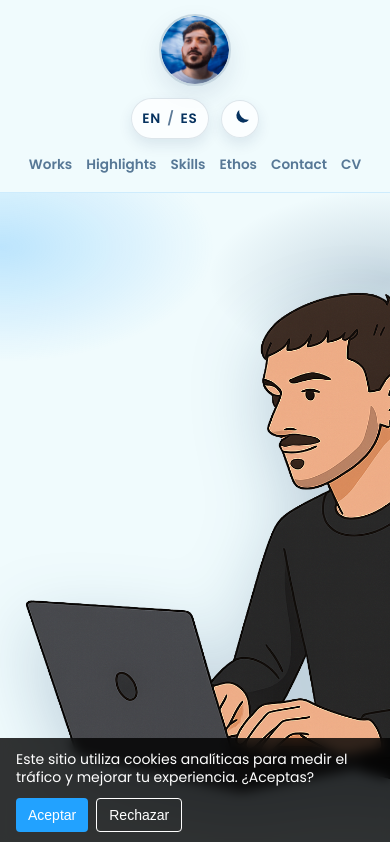
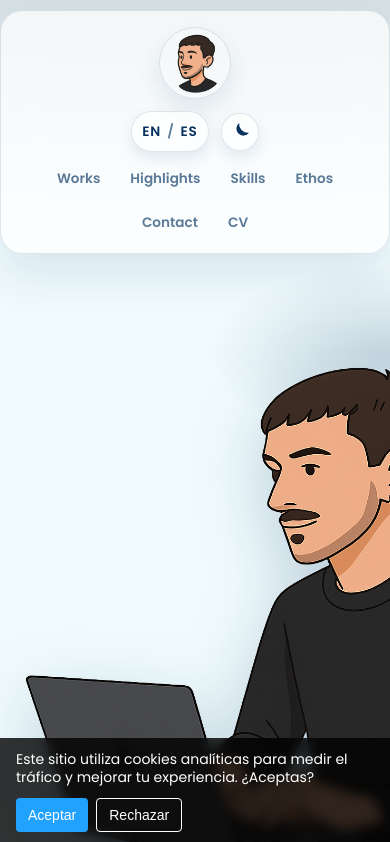
Before and after one commit to cero-vivo/luis-espinoza-porfolio, a Next.js app: page /en in a window 390 px wide. Shown: the top 842 px of the page. Built offline with nearby package versions, Linux system fonts and the light colour scheme.

Commit message:
Refactor code structure for improved readability and maintainability

```diff
--- a/components/pages/landing/landing.module.css
+++ b/components/pages/landing/landing.module.css
@@ -23,7 +23,7 @@
     position: absolute;
     inset: -160px -40% auto;
     height: 320px;
-    background: radial-gradient(55% 60% at 20% 40%, rgba(34, 162, 255, 0.25) 0%, rgba(34, 162, 255, 0) 60%),
+    background: radial-gradient(0% 0% at 20% 40%, rgba(34, 162, 255, 0.25) 0%, rgba(34, 162, 255, 0) 60%),
                 radial-gradient(40% 40% at 80% 50%, rgba(6, 50, 95, 0.18) 0%, rgba(6, 50, 95, 0) 70%);
     pointer-events: none;
     z-index: 0;
--- a/components/shared/header/header.module.css
+++ b/components/shared/header/header.module.css
@@ -3,25 +3,25 @@
     top: 0;
     width: 100%;
     z-index: 2000;
-    backdrop-filter: blur(18px);
-    -webkit-backdrop-filter: blur(18px);
-    background: var(--surface-strong);
-    border-bottom: 1px solid var(--border-subtle);
-}
-
-html.dark .headerBox {
-    background: var(--surface-strong);
-    border-bottom-color: var(--border-subtle);
+    padding: 16px 0 20px;
+    background: linear-gradient(180deg, var(--overlay) 0%, transparent 80%);
 }
 
 .inner {
     margin: 0 auto;
     max-width: 1200px;
-    padding: 18px 32px;
+    padding: 16px 28px;
     display: grid;
     grid-template-columns: auto 1fr auto;
     align-items: center;
     gap: 24px;
+    background: var(--surface-glass);
+    border: 1px solid var(--border-subtle);
+    border-radius: 28px;
+    box-shadow: 0 22px 45px var(--shadow-soft);
+    backdrop-filter: blur(20px) saturate(120%);
+    -webkit-backdrop-filter: blur(20px) saturate(120%);
+    transition: border-color 0.3s ease, box-shadow 0.3s ease, background 0.3s ease;
 }
 
 .brand {
@@ -34,13 +34,13 @@ html.dark .headerBox {
 
 .brandPhoto {
     border-radius: 50%;
-    border: 2px solid var(--border-strong);
-    box-shadow: 0 10px 24px var(--shadow-soft);
+    border: 1px solid var(--border-subtle);
+    box-shadow: 0 12px 26px var(--shadow-soft);
 }
 
 html.dark .brandPhoto {
-    border-color: var(--border-strong);
-    box-shadow: 0 10px 24px var(--shadow-strong);
+    border-color: var(--border-subtle);
+    box-shadow: 0 12px 26px var(--shadow-strong);
 }
 
 .brandCopy {
@@ -75,7 +75,33 @@ html.dark .brandPhoto {
     font-size: 0.92rem;
     font-weight: 600;
     color: var(--text-subtle);
-    transition: color 0.2s ease, transform 0.2s ease;
+    padding: 6px 10px;
+    border-radius: 999px;
+    transition: color 0.24s ease, transform 0.24s ease, background-color 0.24s ease;
+    z-index: 0;
+    cursor: pointer;
+}
+
+.optionText {
+    display: inline-flex;
+    align-items: center;
+    justify-content: center;
+    gap: 6px;
+    font: inherit;
+    color: inherit;
+    line-height: 1.1;
+}
+
+.option::after {
+    content: "";
+    position: absolute;
+    inset: 0;
+    border-radius: 999px;
+    background: linear-gradient(90deg, rgba(34, 162, 255, 0.18), rgba(34, 162, 255, 0));
+    opacity: 0;
+    transform: scale(0.98);
+    transition: opacity 0.24s ease, transform 0.24s ease;
+    z-index: -1;
 }
 
 .option:hover {
@@ -83,8 +109,18 @@ html.dark .brandPhoto {
     transform: translateY(-1px);
 }
 
+.option:hover::after {
+    opacity: 1;
+    transform: scale(1);
+}
+
 .activeSection {
     color: var(--text-primary);
+}
+
+.activeSection::after {
+    opacity: 1;
+    transform: scale(1);
 }
 
 .controls {
@@ -103,11 +139,11 @@ html.dark .brandPhoto {
     top: calc(100% + 12px);
     left: 50%;
     transform: translateX(-50%) scale(0.95);
-    background: var(--surface-card);
+    background: var(--surface-elevated);
     border: 1px solid var(--border-subtle);
-    border-radius: 16px;
-    padding: 12px;
-    box-shadow: 0 18px 35px var(--shadow-soft);
+    border-radius: 18px;
+    padding: 14px;
+    box-shadow: 0 18px 42px var(--shadow-soft);
     transform-origin: top center;
     opacity: 0;
     pointer-events: none;
@@ -140,24 +176,30 @@ html.dark .brandPhoto {
     background: none;
     border: none;
     text-align: left;
-    padding: 8px 10px;
-    border-radius: 10px;
+    padding: 10px 12px;
+    border-radius: 12px;
     color: var(--text-subtle);
     font-size: 0.85rem;
     cursor: pointer;
-    transition: background 0.2s ease, color 0.2s ease;
+    transition: background 0.2s ease, color 0.2s ease, transform 0.2s ease;
 }
 
 .worksLink:hover {
-    background: rgba(34, 162, 255, 0.1);
+    background: rgba(34, 162, 255, 0.14);
     color: var(--text-primary);
+    transform: translateX(3px);
 }
 
 @media (max-width: 980px) {
+    .headerBox {
+        padding: 12px 0 16px;
+    }
+
     .inner {
         grid-template-columns: 1fr;
         justify-items: center;
         gap: 12px;
+        padding: 18px 20px;
     }
 
     .brand {
@@ -176,11 +218,12 @@ html.dark .brandPhoto {
 
 @media (max-width: 640px) {
     .headerBox {
-        border-bottom-color: rgba(34, 162, 255, 0.16);
+        padding: 10px 0 14px;
     }
 
     .inner {
-        padding: 14px 20px;
+        padding: 16px;
+        border-radius: 22px;
     }
 
     .brandCopy {
@@ -194,5 +237,6 @@ html.dark .brandPhoto {
 
     .option {
         font-size: 0.85rem;
+        padding: 6px 8px;
     }
 }
--- a/components/shared/header/header.tsx
+++ b/components/shared/header/header.tsx
@@ -2,7 +2,6 @@
 
 import { LanguageSwitcher } from '@/components/basic/language-switcher/language-switcher'
 import { ThemeToggle } from '@/components/basic/theme-toggle/theme-toggle'
-import { Paragraph } from '@/components/basic/paragraph/paragraph'
 import React, { useState, useEffect, useRef, FC } from 'react'
 import styles from "./header.module.css"
 import { Sections } from '@/types/constant'
@@ -36,8 +35,11 @@ const CVLink: FC<CVLinkProps> = ({ link, isSelected }) => {
 
     return (
         <span key={link.sectionId} className={styles.cvWrapper} ref={wrapperRef}>
-            <span onClick={() => setOpen(v => !v)} className={`${styles.option}`}>
-                <Paragraph text={t(link.text)} variant="bold" classes={`${isSelected ? styles.activeSection : undefined} ${styles.option}`} />
+            <span
+                onClick={() => setOpen(v => !v)}
+                className={`${styles.option} ${isSelected ? styles.activeSection : ''}`}
+            >
+                <span className={styles.optionText}>{t(link.text)}</span>
             </span>
             <div className={`${styles.cvDropdown} ${open ? styles.cvDropdownOpen : ''}`}>
                 <a href={cvPath} download={cvPath} className={styles.cvLink}>{t('download_cv', { defaultMessage: 'Descargar CV' })}</a>
@@ -122,9 +124,9 @@ const WorksLink: FC<WorksLinkProps> = ({ link, isSelected }) => {
         >
             <span
                 onClick={() => setOpen(v => !v)}
-                className={`${styles.option}`}
+                className={`${styles.option} ${isSelected ? styles.activeSection : ''}`}
             >
-                <Paragraph text={t(link.text)} variant="bold" classes={`${isSelected ? styles.activeSection : undefined} ${styles.option}`} />
+                <span className={styles.optionText}>{t(link.text)}</span>
             </span>
             <div className={`${styles.cvDropdown} ${isDropdownOpen ? styles.cvDropdownOpen : ''}`}>
                 {projects.map((project, index) => (
@@ -181,7 +183,7 @@ export const Header = () => {
 			<div className={styles.inner}>
 				<a href={`#${Sections.HOME}`} onClick={goToHome} className={styles.brand}>
 					<Image
-						src="/images/header_photo1.png"
+						src="/images/header_photo2.png"
 						alt="Luis Espinoza"
 						width={72}
 						height={72}
```
Also changed, not shown: public/images/header_photo2.png (added), public/images/ia-drven.png (added).
